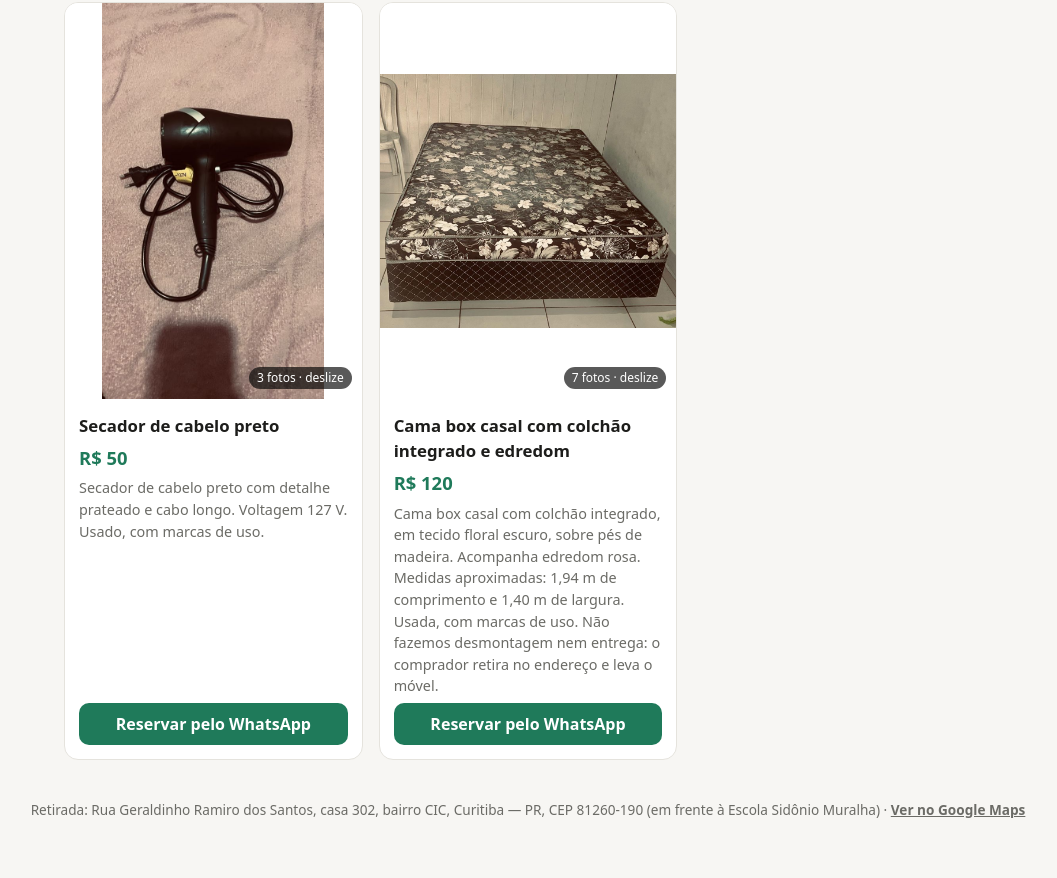
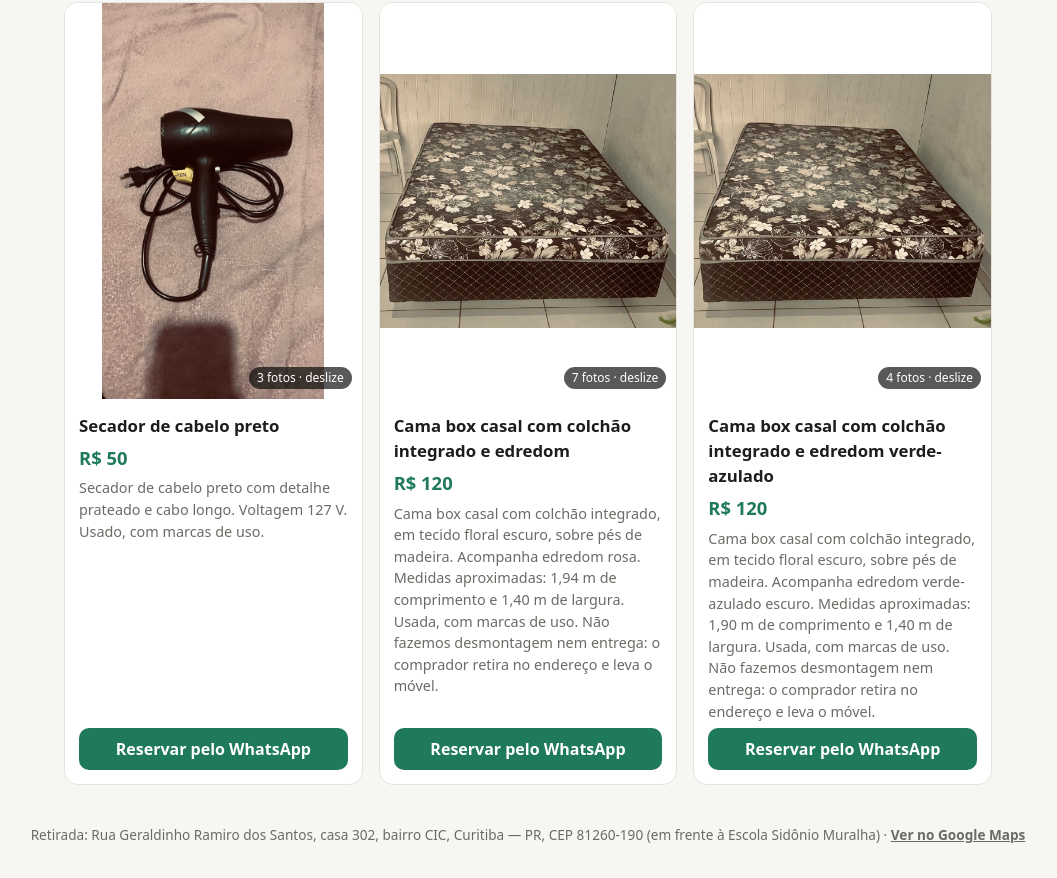
Before and after one commit to wavila88/VentaGaragem, a plain HTML site: page index.html in a window 1280 px wide. Shown: the part 3432-4310 px from the top of the page, without its empty margins (112-1169 px from the left). Before the commit the page ends 4284 px from the top, so only its background shows below. Drawn offline with Linux system fonts and the light colour scheme.

Commit message:
Agrega segunda cama box casal com edredom verde ao catalogo
Co-Authored-By: Claude
Claude-Session: https://claude.ai/code/session_01AvqNumaC6C7HASGU3SBgKh

```diff
--- a/index.html
+++ b/index.html
@@ -83,7 +83,8 @@ const ITEMS = [
   {nome:"Escrivaninha branca com estante e 2 gavetas", categoria:"Escritório", preco:89, estado:"disponivel", fotos:["fotos/escrivaninha-branca-1.jpg","fotos/escrivaninha-branca-2.jpg","fotos/escrivaninha-branca-3.jpg","fotos/escrivaninha-branca-4.jpg","fotos/escrivaninha-branca-5.jpg"], desc:"Escrivaninha toda branca, com bancada ampla, estante lateral com nichos e prateleiras, e duas gavetas. Medidas aproximadas: 1,31 m de largura, 1,36 m de altura e 37 cm de profundidade; bancada a 74 cm do chão. Usada, com marcas de uso. Não fazemos desmontagem nem entrega: o comprador retira no endereço e leva o móvel."},
   {nome:"Armário grande com 4 portas e 2 gavetas", categoria:"Armários", preco:79, estado:"disponivel", fotos:["fotos/armario-grande-1.jpg","fotos/armario-grande-2.jpg","fotos/armario-grande-3.jpg","fotos/armario-grande-4.jpg","fotos/armario-grande-5.jpg","fotos/armario-grande-6.jpg"], desc:"Armário grande e completo, em branco com acabamento marrom, com 4 portas e 2 gavetas. Por dentro tem barras para cabides e prateleiras. Medidas aproximadas: 1,85 m de altura e 1,05 m de largura. Usado, com marcas de uso. Não fazemos desmontagem nem entrega: o comprador retira no endereço e leva o móvel."},
   {nome:"Secador de cabelo preto", categoria:"Eletrodomésticos", preco:50, estado:"disponivel", fotos:["fotos/secador-1.jpg","fotos/secador-2.jpg","fotos/secador-3.jpg"], desc:"Secador de cabelo preto com detalhe prateado e cabo longo. Voltagem 127 V. Usado, com marcas de uso."},
-  {nome:"Cama box casal com colchão integrado e edredom", categoria:"Camas", preco:120, estado:"disponivel", fotos:["fotos/cama-1.jpg","fotos/cama-2.jpg","fotos/cama-3.jpg","fotos/cama-4.jpg","fotos/cama-5.jpg","fotos/cama-6.jpg","fotos/cama-7.jpg"], desc:"Cama box casal com colchão integrado, em tecido floral escuro, sobre pés de madeira. Acompanha edredom rosa. Medidas aproximadas: 1,94 m de comprimento e 1,40 m de largura. Usada, com marcas de uso. Não fazemos desmontagem nem entrega: o comprador retira no endereço e leva o móvel."}
+  {nome:"Cama box casal com colchão integrado e edredom", categoria:"Camas", preco:120, estado:"disponivel", fotos:["fotos/cama-1.jpg","fotos/cama-2.jpg","fotos/cama-3.jpg","fotos/cama-4.jpg","fotos/cama-5.jpg","fotos/cama-6.jpg","fotos/cama-7.jpg"], desc:"Cama box casal com colchão integrado, em tecido floral escuro, sobre pés de madeira. Acompanha edredom rosa. Medidas aproximadas: 1,94 m de comprimento e 1,40 m de largura. Usada, com marcas de uso. Não fazemos desmontagem nem entrega: o comprador retira no endereço e leva o móvel."},
+  {nome:"Cama box casal com colchão integrado e edredom verde-azulado", categoria:"Camas", preco:120, estado:"disponivel", fotos:["fotos/cama2-1.jpg","fotos/cama2-2.jpg","fotos/cama2-3.jpg","fotos/cama2-4.jpg"], desc:"Cama box casal com colchão integrado, em tecido floral escuro, sobre pés de madeira. Acompanha edredom verde-azulado escuro. Medidas aproximadas: 1,90 m de comprimento e 1,40 m de largura. Usada, com marcas de uso. Não fazemos desmontagem nem entrega: o comprador retira no endereço e leva o móvel."}
 ];
 /* ===== FIM ===== */
 
```
Also changed, not shown: fotos/cama2-1.jpg (added), fotos/cama2-2.jpg (added), fotos/cama2-3.jpg (added), fotos/cama2-4.jpg (added).
